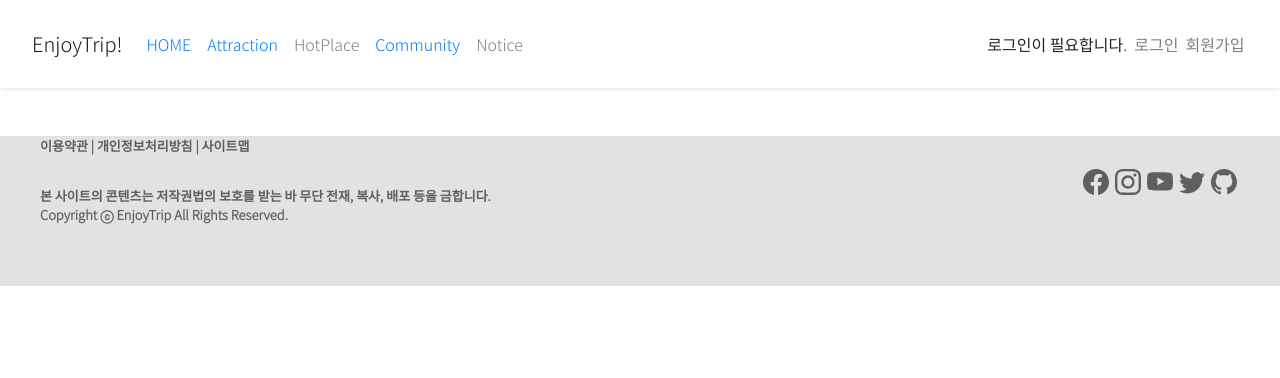
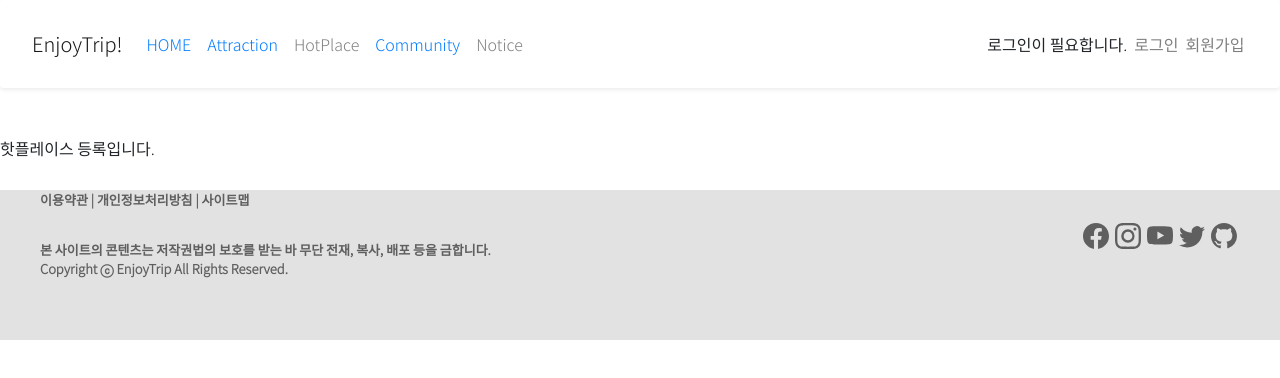
Before and after one commit to harinplz/Hadeul-i, a Vue app in the folder FE/enjoy-trip-front/: page /hotplace/create in a window 1280 px wide. Shown: the top 378 px of the page. Built offline with nearby package versions, Linux system fonts and the light colour scheme.

Commit message:
add: HotplaceCreate.vue 추가 후 연결 #27

```diff
--- /dev/null
+++ b/FE/enjoy-trip-front/src/components/hotplace/HotplaceCreate.vue
@@ -0,0 +1,5 @@
+<template>
+    <div>
+        핫플레이스 등록입니다.
+    </div>
+</template>
--- a/FE/enjoy-trip-front/src/components/hotplace/HotplaceList.vue
+++ b/FE/enjoy-trip-front/src/components/hotplace/HotplaceList.vue
@@ -3,7 +3,9 @@
     <hotplace-header></hotplace-header>
     <div id="submitSearch" class="row g-0 align-items-center flex-column-reverse flex-md-row">
         <div class="col-md-6">
+            <router-link :to="{name: 'HotplaceCreate'}">
             <button type="button" class="btn" style="background-color: #c3e5e5;"><b>글쓰기</b></button>
+            </router-link>
         </div>
         <div class="search col-md-6">
             <select class="searchSelect">
--- a/FE/enjoy-trip-front/src/router/index.js
+++ b/FE/enjoy-trip-front/src/router/index.js
@@ -65,6 +65,11 @@ const routes = [
         path: "list",
         name: "HotplaceList",
         component: () => import("@/components/hotplace/HotplaceList"),
+      },
+      {
+        path: "create",
+        name: "HotplaceCreate",
+        component: () => import("@/components/hotplace/HotplaceCreate"),
       }
     ]
 
```
